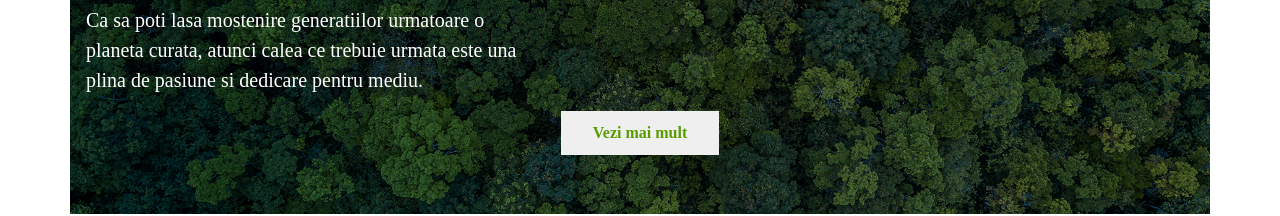
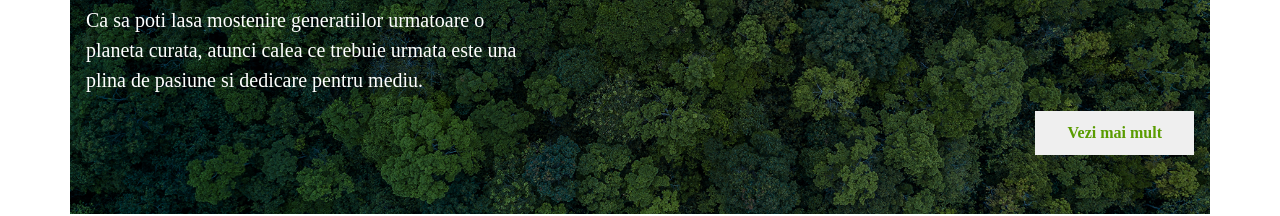
Before and after one commit to EatPrayLove123/GreenResources, a plain HTML site: page index.html in a window 1280 px wide. Shown: the part 2594-2810 px from the top of the page. Drawn offline with nearby package versions, Linux system fonts and the light colour scheme; a web font is replaced by a local one.

Commit message:
Add files via upload

```diff
--- a/index.html
+++ b/index.html
@@ -171,8 +171,8 @@
                 <div class="col-lg-12 col-sm-6 ">
                     <p style="color: #fff; font-size:20px;">Ca sa poti lasa mostenire  generatiilor urmatoare o <br>planeta curata, atunci calea ce trebuie urmata este una  <br> plina de pasiune si dedicare pentru mediu. </p>
                 </div>
-                <div class="col-lg-12 col-sm-12 text-lg-end text-center">
-                    <button class="button-2 "><b> Vezi mai mult</b></button>
+                <div class="col-lg-12 col-sm-12 text-end">
+                    <button class="button-2"><b> Vezi mai mult</b></button>
                 </div>
             </div>
     </div>
```
